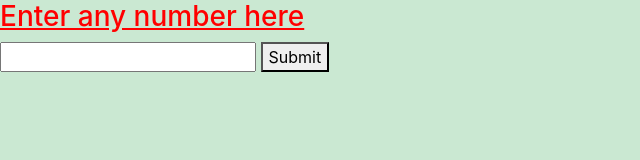
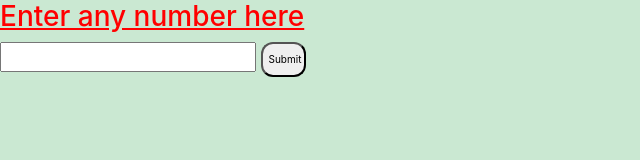
Before and after one commit to mashaivy/Beep, a plain HTML site: page index.html in a window 1280 px wide. Shown: the whole page, without its empty margins (0-640 px from the left). Drawn offline with nearby package versions, Linux system fonts and the light colour scheme.

Commit message:
final commit

```diff
--- a/styles.css
+++ b/styles.css
@@ -9,3 +9,9 @@ h3 {
  body {
      background-color: #cae8d2;
  }
+
+ button {
+  font-size: 10px;
+  height:35px;
+  width:45px;
+  border-radius: 12px;
```
